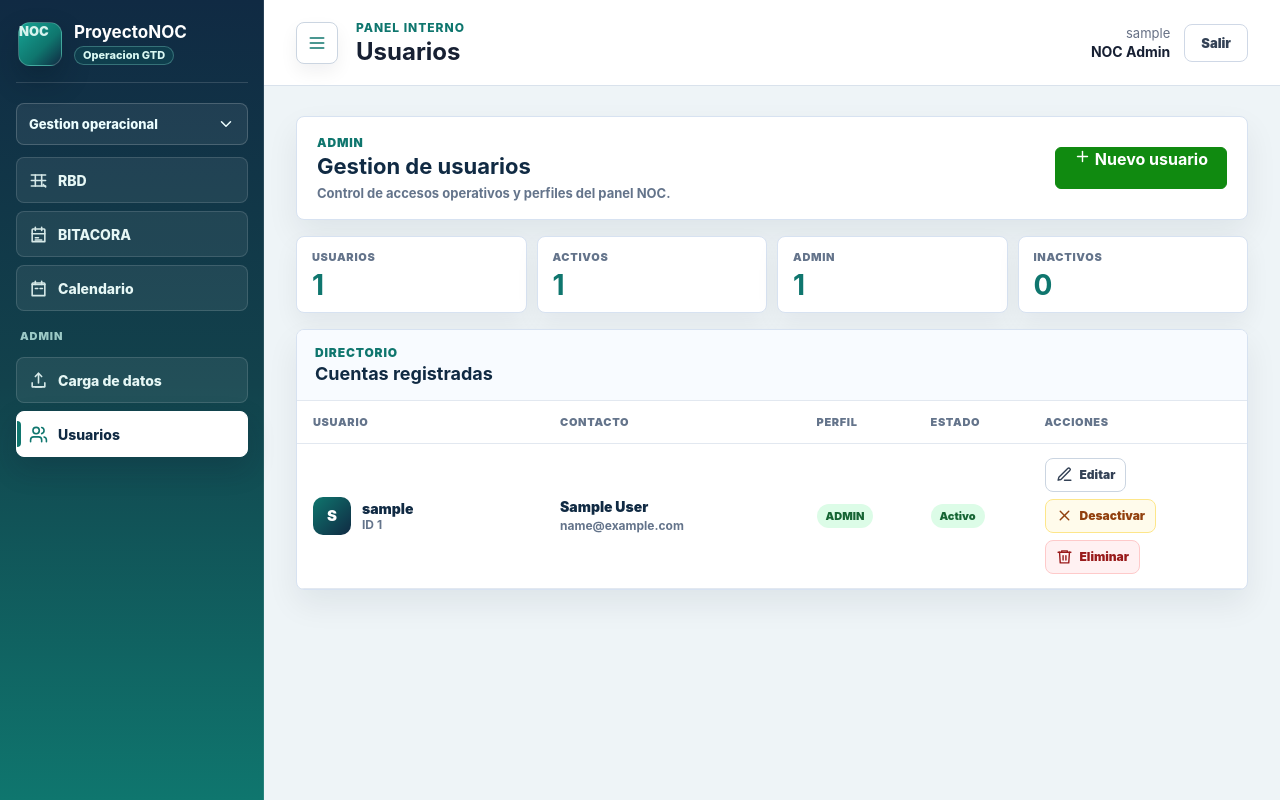
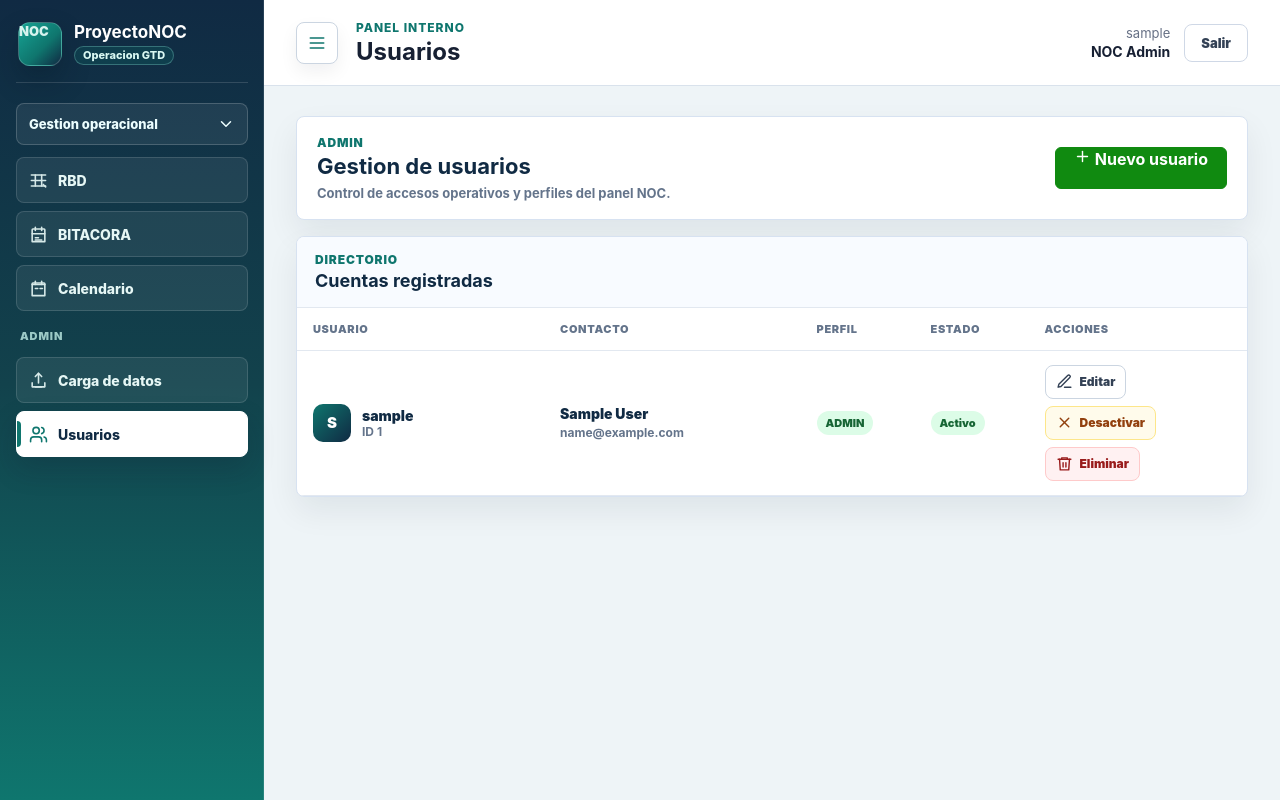
Before and after one commit to KitetsuD/ProyectoNOC, a Django app: page /administracion/usuarios/ in a window 1280 px wide. Run offline with Django 5.2, Linux system fonts and the light colour scheme; the visitor is signed in with stand-in values (Sample User, id 1); data comes from the database, SQL or seed files in the repository.

Commit message:
Prepare production deployment settings
Add WhiteNoise and Gunicorn production defaults, collect static files in Docker startup, keep PostgreSQL as default database engine, and simplify the users admin view.

```diff
--- a/accounts/templates/accounts/admin_user_list.html
+++ b/accounts/templates/accounts/admin_user_list.html
@@ -19,15 +19,6 @@
         </svg>
         Nuevo usuario
       </a>
-    </section>
-
-    <section class="noc-users-metrics" aria-label="Resumen de usuarios">
-      {% for stat in stats %}
-        <article class="noc-users-metric">
-          <span>{{ stat.label }}</span>
-          <strong>{{ stat.value }}</strong>
-        </article>
-      {% endfor %}
     </section>
 
     <section class="noc-users-panel">
--- a/accounts/views.py
+++ b/accounts/views.py
@@ -171,16 +171,10 @@ def admin_descargar_plantilla(request):
 def admin_usuarios(request):
     User = get_user_model()
     usuarios = User.objects.order_by("-is_staff", "-is_active", "username")
-    stats = [
-        {"label": "Usuarios", "value": User.objects.count()},
-        {"label": "Activos", "value": User.objects.filter(is_active=True).count()},
-        {"label": "ADMIN", "value": User.objects.filter(is_staff=True).count()},
-        {"label": "Inactivos", "value": User.objects.filter(is_active=False).count()},
-    ]
     return render(
         request,
         "accounts/admin_user_list.html",
-        {"usuarios": usuarios, "stats": stats},
+        {"usuarios": usuarios},
     )
 
 
--- a/docker-compose.yml
+++ b/docker-compose.yml
@@ -23,7 +23,8 @@ services:
     restart: unless-stopped
     command: >
       sh -c "python manage.py migrate &&
-             python manage.py runserver 0.0.0.0:8000"
+             python manage.py collectstatic --noinput &&
+             gunicorn config.wsgi:application --bind 0.0.0.0:8000 --workers $${GUNICORN_WORKERS:-3} --timeout $${GUNICORN_TIMEOUT:-120}"
     env_file:
       - .env
     ports:
--- a/requirements.txt
+++ b/requirements.txt
@@ -2,3 +2,5 @@ Django==6.0.6
 psycopg[binary]>=3.2,<4
 python-dotenv>=1.0,<2
 openpyxl>=3.1,<4
+whitenoise>=6.9,<7
+gunicorn>=23,<24
```
Also changed, not shown: config/settings.py (+13 -3 lines), README.md, 2 other files.
